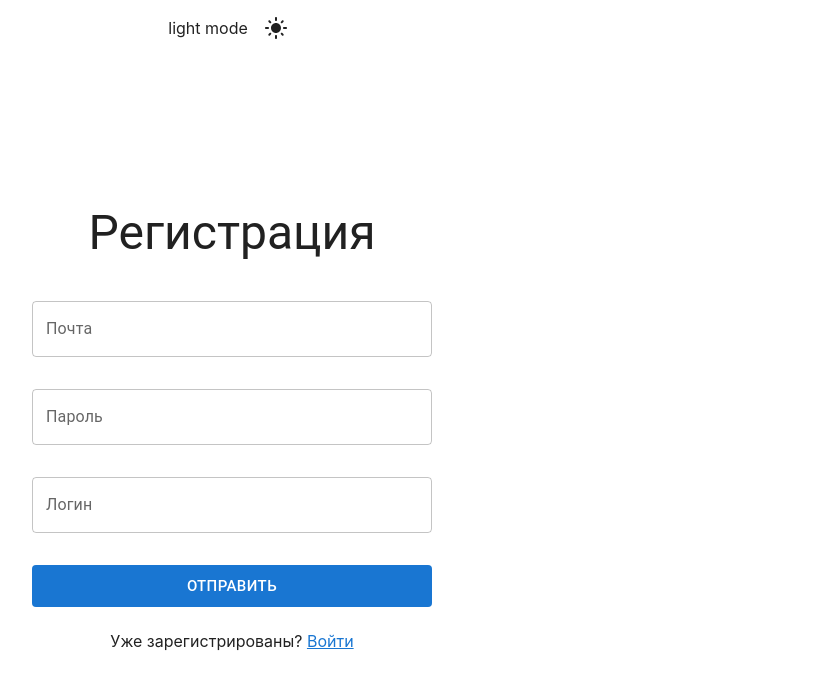
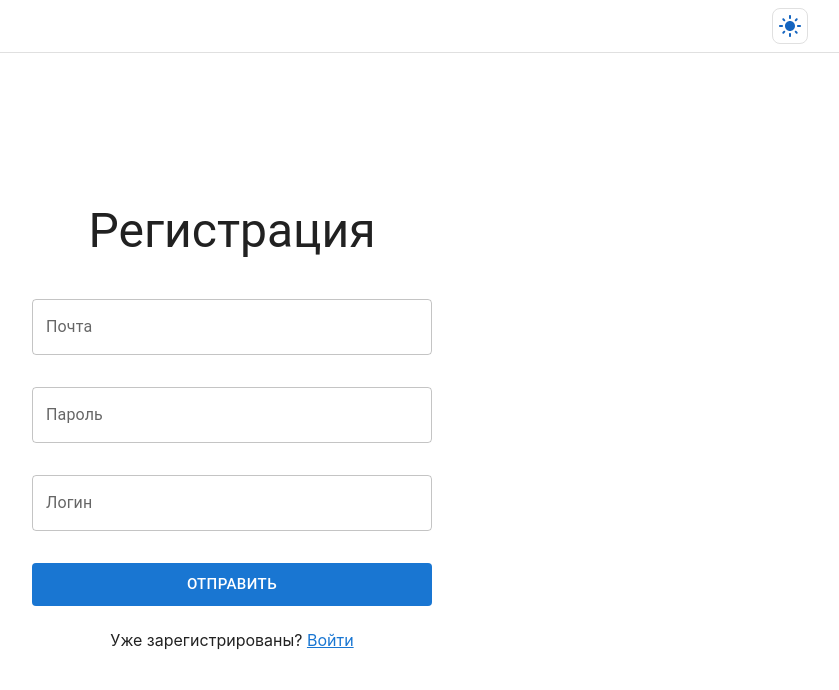
Before and after one commit to helliany/admin-panel, a React (Create React App) app: page /signup in a window 1280 px wide. Shown: the top 690 px of the page, without its empty margins (408-1247 px from the left). Built offline with nearby package versions, Linux system fonts and the light colour scheme; no server answers.

Commit message:
add logout

```diff
--- a/package.json
+++ b/package.json
@@ -10,6 +10,10 @@
     "@testing-library/jest-dom": "^5.16.2",
     "@testing-library/react": "^12.1.4",
     "@testing-library/user-event": "^13.5.0",
+    "@types/jest": "^27.4.1",
+    "@types/node": "^17.0.23",
+    "@types/react": "^17.0.43",
+    "@types/react-dom": "^17.0.14",
     "axios": "^0.26.1",
     "react": "^17.0.2",
     "react-dom": "^17.0.2",
@@ -19,6 +23,7 @@
     "react-scripts": "5.0.0",
     "redux": "^4.1.2",
     "redux-thunk": "^2.4.1",
+    "typescript": "^4.6.3",
     "web-vitals": "^2.1.4"
   },
   "scripts": {
--- a/src/App.js
+++ b/src/App.js
@@ -42,17 +42,20 @@ const App = () => {
         <Router basename={process.env.PUBLIC_URL}>
           <Box
             sx={{
+              display: "flex",
+              flexDirection: "column",
+              minHeight: "100vh",
               bgcolor: "background.default",
             }}
           >
+            <Header />
             <Container
               sx={{
                 display: "flex",
                 flexDirection: "column",
-                minHeight: "100vh",
+                flexGrow: 1,
               }}
             >
-              <Header />
               <Routes>
                 <Route
                   path="/"
--- a/src/api/api.js
+++ b/src/api/api.js
@@ -6,17 +6,28 @@ const instance = axios.create({
 
 export const authAPI = {
   signup({ email, password, username }) {
-    return instance.post("/register", { email, password, username })
+    return instance.post("/register", { email, password, username });
   },
   login(username, password) {
-    return instance.post("/login", { username, password })
+    return instance.post("/login", `username=${username}&password=${password}`);
   },
   logout() {
-    return instance.post(`/logout`);
+    return fetch("https://game-admin.ru/api/logout", {
+      method: "POST",
+      credentials: "include",
+      headers: {
+        "Content-Type": "application/json",
+      },
+    });
+    // return instance.post(`/logout`, {}, { withCredentials: true }).catch((error) => {
+    //   console.log(error);
+    // });
   },
   usersme() {
-    return instance.get(`/users/me`).catch((error) => {
-      console.log(error);
-    });
-  }
+    return instance
+      .get(`/users/me`, { withCredentials: true })
+      .catch((error) => {
+        console.log(error);
+      });
+  },
 };
--- a/src/components/Header/Header.jsx
+++ b/src/components/Header/Header.jsx
@@ -1,13 +1,60 @@
-import React from 'react';
-import { Grid } from '@mui/material';
-import ThemeModeSwitcher from '../common/ThemeModeSwitcher/ThemeModeSwitcher';
+import React from "react";
+import { Button, Container, Grid, Box } from "@mui/material";
+import ThemeModeSwitcher from "../common/ThemeModeSwitcher/ThemeModeSwitcher";
+import { useSelector, useDispatch } from "react-redux";
+import { Logout } from "@mui/icons-material";
+import { logout } from "../../redux/auth-reducer";
 
 const Header = () => {
+  const dispatch = useDispatch();
+  const { isAuth } = useSelector((state) => state.auth);
+
+  const handleClick = () => {
+    dispatch(logout());
+  }
+
   return (
     <header>
-      <Grid container alignItems="center">
-        <ThemeModeSwitcher />
-      </Grid>
+      <Box
+        sx={{
+          p: 1,
+          borderBottom: "1px solid",
+          borderColor: "grey.300",
+        }}
+      >
+        <Container>
+          <Grid
+            container
+            alignItems="center"
+            wrap="nowrap"
+            justifyContent="flex-end"
+            spacing={4}
+          >
+            <Grid item>
+              <ThemeModeSwitcher />
+            </Grid>
+            {isAuth && (
+              <Grid item>
+                <Button
+                  onClick={handleClick}
+                  variant="contained"
+                  size="medium"
+                  color="primary"
+                  type="submit"
+                  fullWidth
+                  disableElevation
+                  startIcon={<Logout />}
+                  sx={{
+                    bgcolor: "primary.dark",
+                  }}
+                >
+                  Выйти
+                </Button>
+              </Grid>
+            )}
+          </Grid>
+        </Container>
+      </Box>
     </header>
   );
 };
--- a/src/components/SignUp/SignUpForm/SignUpForm.jsx
+++ b/src/components/SignUp/SignUpForm/SignUpForm.jsx
@@ -32,7 +32,7 @@ const SignUpForm = () => {
     try {
       const response = await authAPI.signup(data);
       if (response && response?.status === 201) {
-        dispatch(login(data));
+        dispatch(login({ username: data.email, password: data.password }));
       }
     } catch (err) {
       if (err?.response?.status === 400) {
--- a/src/components/common/ThemeModeSwitcher/ThemeModeSwitcher.jsx
+++ b/src/components/common/ThemeModeSwitcher/ThemeModeSwitcher.jsx
@@ -17,16 +17,16 @@ const ThemeModeSwitcher = () => {
         alignItems: "center",
         justifyContent: "center",
         bgcolor: "background.default",
-        color: "text.primary",
-        borderRadius: 1,
-        p: 1,
+        color: "primary.dark",
+        border: "1px solid",
+        borderColor: "grey.300",
+        borderRadius: 2,
       }}
     >
-      {theme.palette.mode} mode
       <IconButton
-        sx={{ ml: 1 }}
         onClick={colorMode.toggleColorMode}
         color="inherit"
+        size="small"
       >
         {theme.palette.mode === "dark" ? <DarkMode /> : <LightMode />}
       </IconButton>
--- a/src/redux/auth-reducer.js
+++ b/src/redux/auth-reducer.js
@@ -38,7 +38,10 @@ export const usersMe = () => async (dispatch) => {
 };
 
 export const logout = () => async (dispatch) => {
-  dispatch(setAuthUser(false));
+  const response = await authAPI.logout();
+  if (response && response.status === 200) {
+    dispatch(setAuthUser(false));
+  }
 };
 
 export default authReducer;
```
Also changed, not shown: 1 other file (tests, documents, lock files or other folders).
